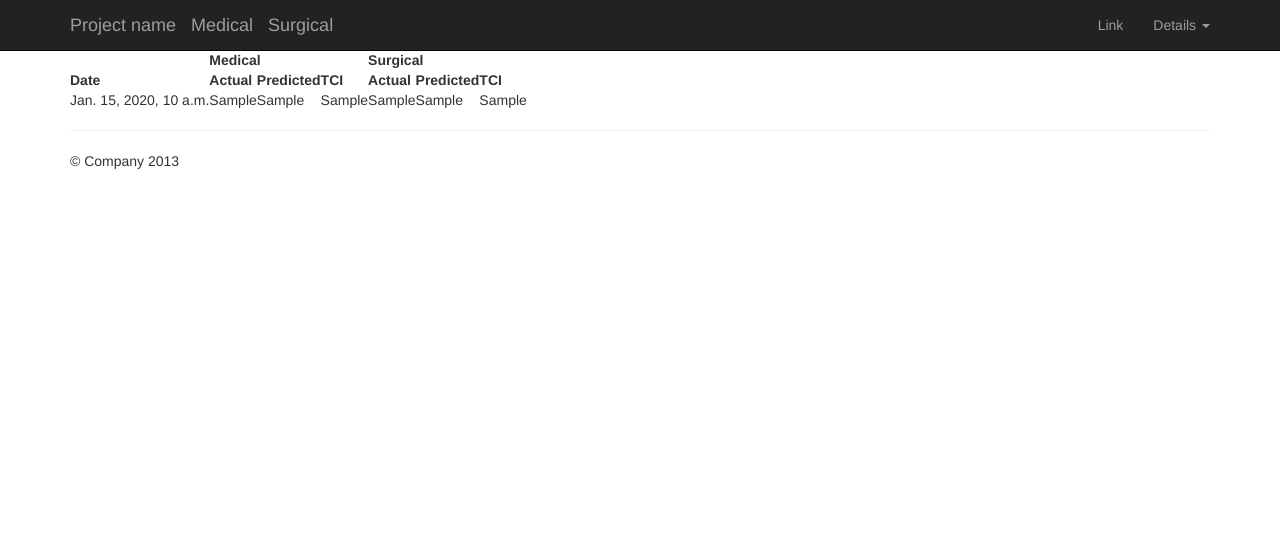
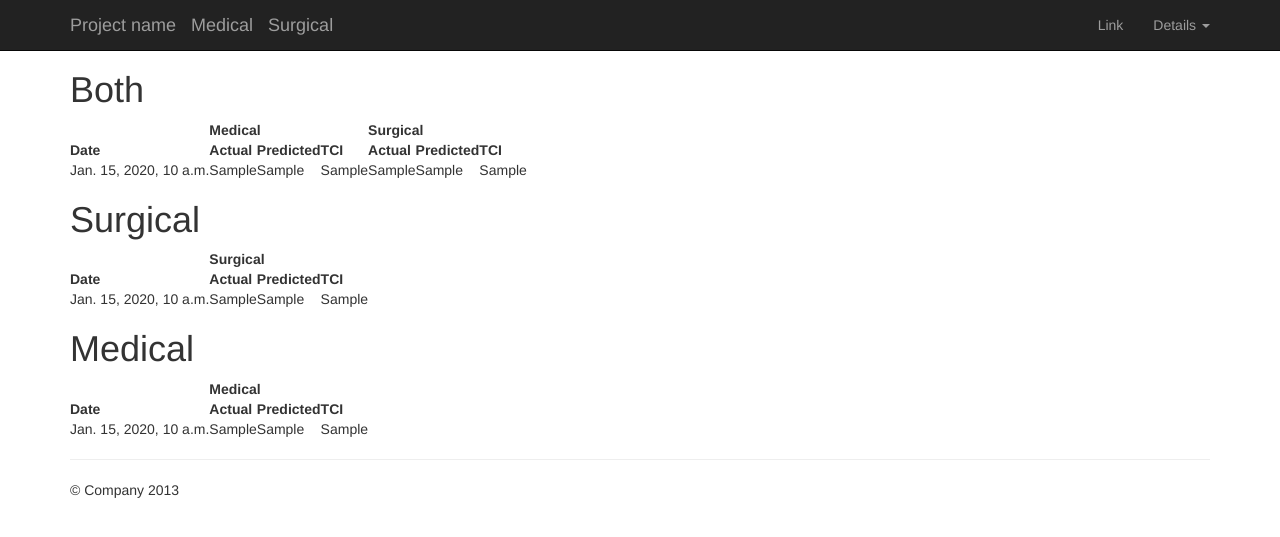
Before and after one commit to spacedman/ahha, a Django app: template base/templates/base/table.html in a window 1280 px wide. Shown: the top 537 px of the page. Run offline with Django 3.2, Linux system fonts and the light colour scheme; the template is opened without the code that fills it: most values are stand-ins (such as "Sample title", 1, 10 or a date in 2020); some libraries are stand-ins or nearby versions.

Commit message:
refactor table

```diff
--- a/base/templates/base/table.html
+++ b/base/templates/base/table.html
@@ -4,24 +4,18 @@
 <div class="container">
 <div class="row">
 <div class="col-md-12">
-<table>
-<tr><th></th><th colspan="3">Medical</th><th colspan="3">Surgical</th></tr>
-<tr><th>Date</th>
-<th>Actual</th><th>Predicted</th><th>TCI</th>
-<th>Actual</th><th>Predicted</th><th>TCI</th>
-</tr>
-{% for row in table %}
-<tr>
-<td>{{row.date}}</td>
-<td>{{row.MedActual|default_if_none:"-"}}</td>
-<td>{{row.MedPredict|default_if_none:"-"}}</td>
-<td>{{row.MedTCI|default_if_none:"-"}}</td>
-<td>{{row.SurgActual|default_if_none:"-"}}</td>
-<td>{{row.SurgPredict|default_if_none:"-"}}</td>
-<td>{{row.SurgTCI|default_if_none:"-"}}</td>
-</tr>
-{% endfor %}
-</table>
+
+<h1>Both</h1>
+{% include "base/table_macro.html" with surgical=True medical=True %}
+
+<h1>Surgical</h1>
+
+{% include "base/table_macro.html" with surgical=True medical=False %}
+
+<h1>Medical</h1>
+{% include "base/table_macro.html" with surgical=False medical=True %}
+
+
 </div>
 </div>
 </div>
--- /dev/null
+++ b/base/templates/base/table_macro.html
@@ -0,0 +1,33 @@
+<table>
+<tr><th></th>
+{% if medical %}
+<th colspan="3">Medical</th>
+{% endif %}
+{% if surgical %}
+<th colspan="3">Surgical</th>
+{% endif %}
+</tr>
+<tr><th>Date</th>
+{% if medical %}
+<th>Actual</th><th>Predicted</th><th>TCI</th>
+{% endif %}
+{% if surgical %}
+<th>Actual</th><th>Predicted</th><th>TCI</th>
+{% endif %}
+</tr>
+{% for row in table %}
+<tr>
+<td>{{row.date}}</td>
+{% if medical %}
+<td>{{row.MedActual|default_if_none:"-"}}</td>
+<td>{{row.MedPredict|default_if_none:"-"}}</td>
+<td>{{row.MedTCI|default_if_none:"-"}}</td>
+{% endif %}
+{% if surgical %}
+<td>{{row.SurgActual|default_if_none:"-"}}</td>
+<td>{{row.SurgPredict|default_if_none:"-"}}</td>
+<td>{{row.SurgTCI|default_if_none:"-"}}</td>
+{% endif %}
+</tr>
+{% endfor %}
+</table>
```
